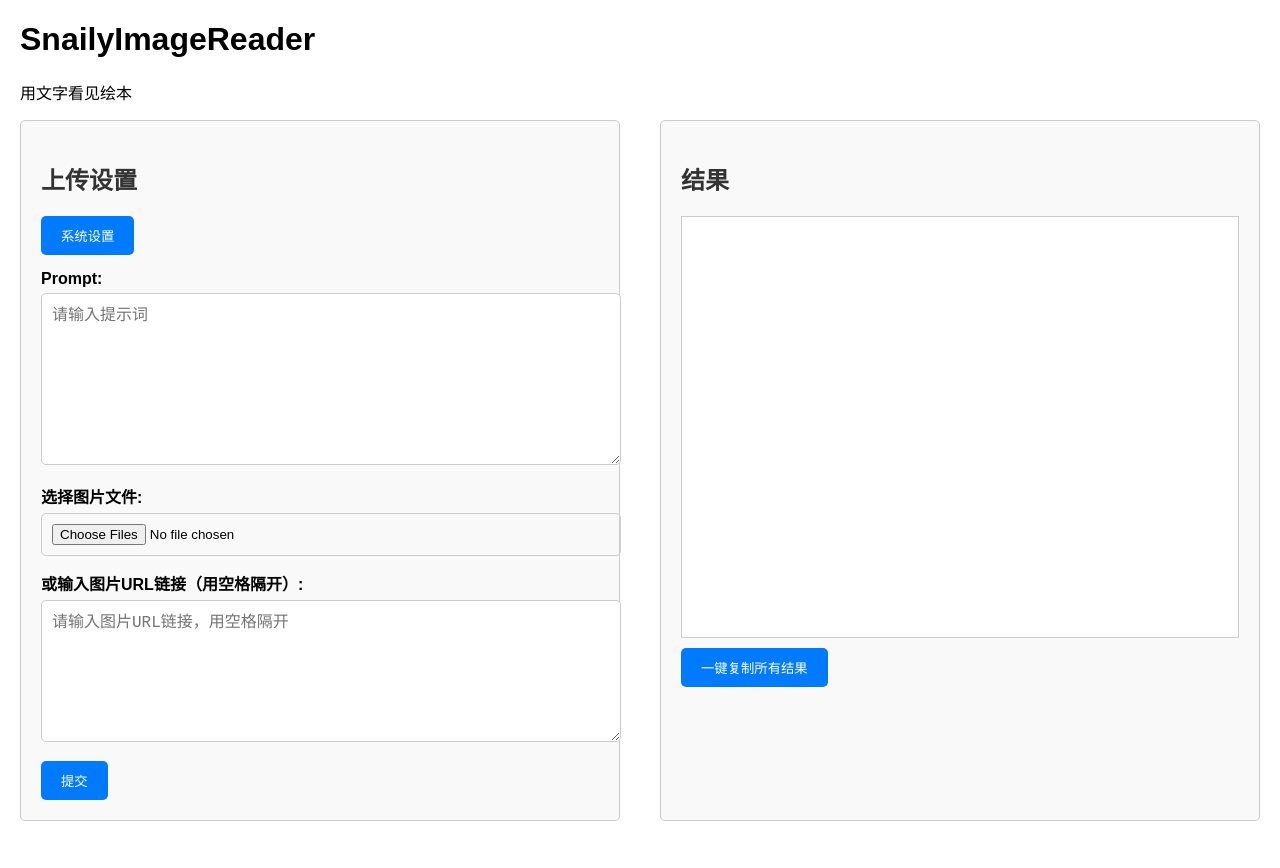
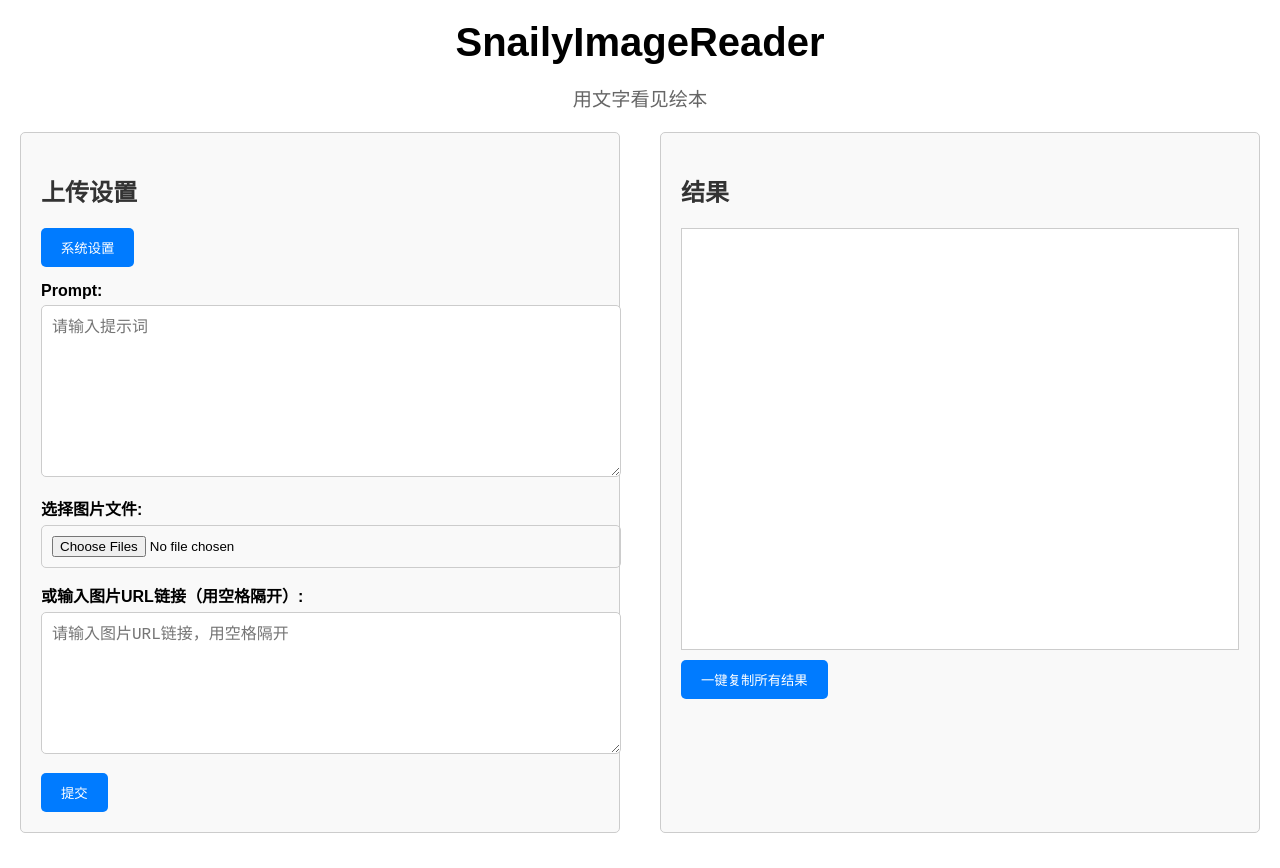
Before and after one commit to SnailyJerry/imageuploader2, a website: page my-bulkimage-app-2/public/index.html in a window 1280 px wide. Drawn offline with Linux system fonts and the light colour scheme.

Commit message:
Update style.css

```diff
--- a/my-bulkimage-app-2/public/style.css
+++ b/my-bulkimage-app-2/public/style.css
@@ -1,6 +1,21 @@
 body {
     font-family: Arial, sans-serif;
     margin: 20px;
+}
+
+header {
+    text-align: center;
+    margin-bottom: 20px;
+}
+
+header h1 {
+    font-size: 2.5rem;
+    margin: 0;
+}
+
+header .slogan {
+    font-size: 1.2rem;
+    color: #666;
 }
 
 .container {
```
